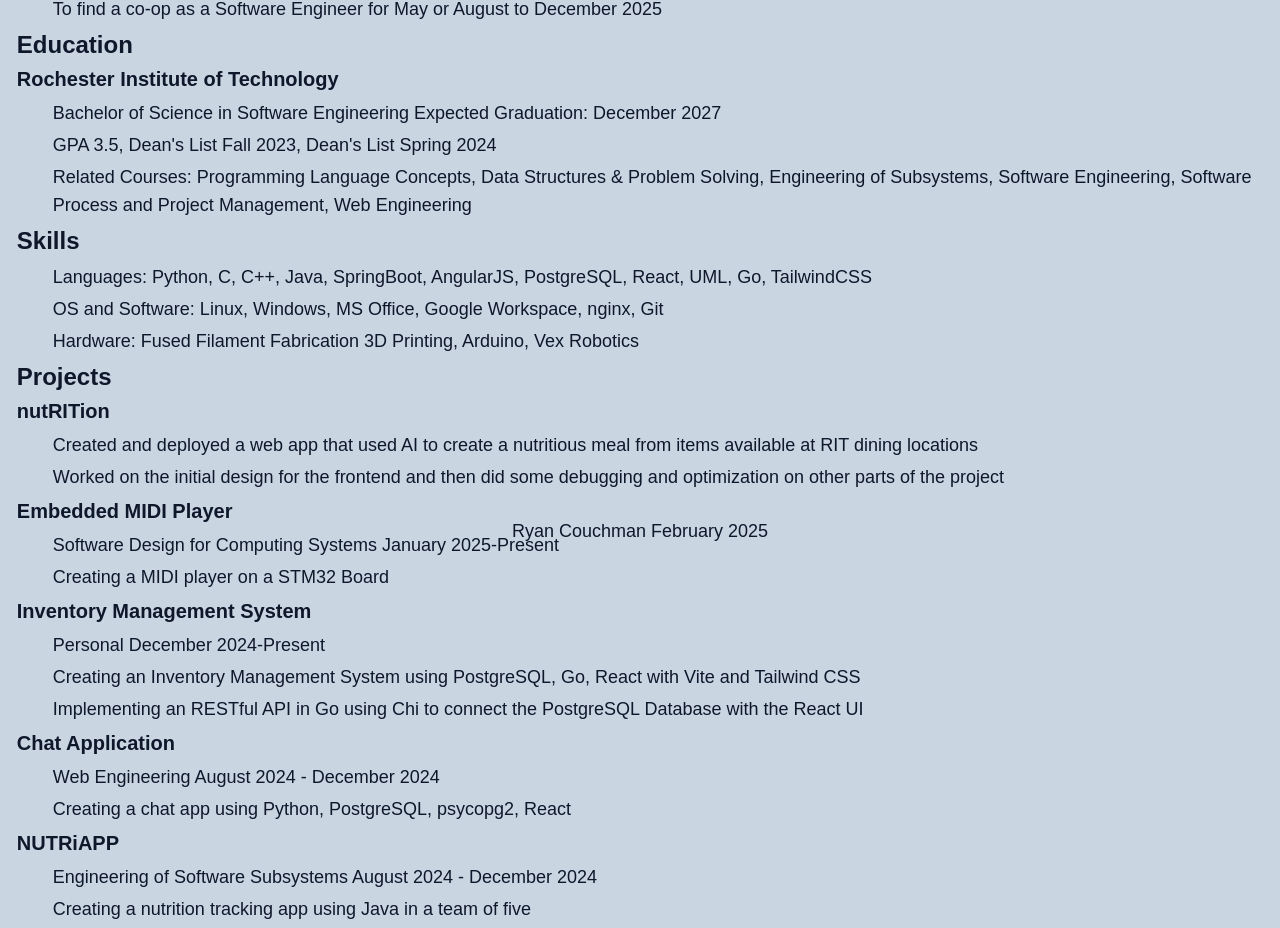
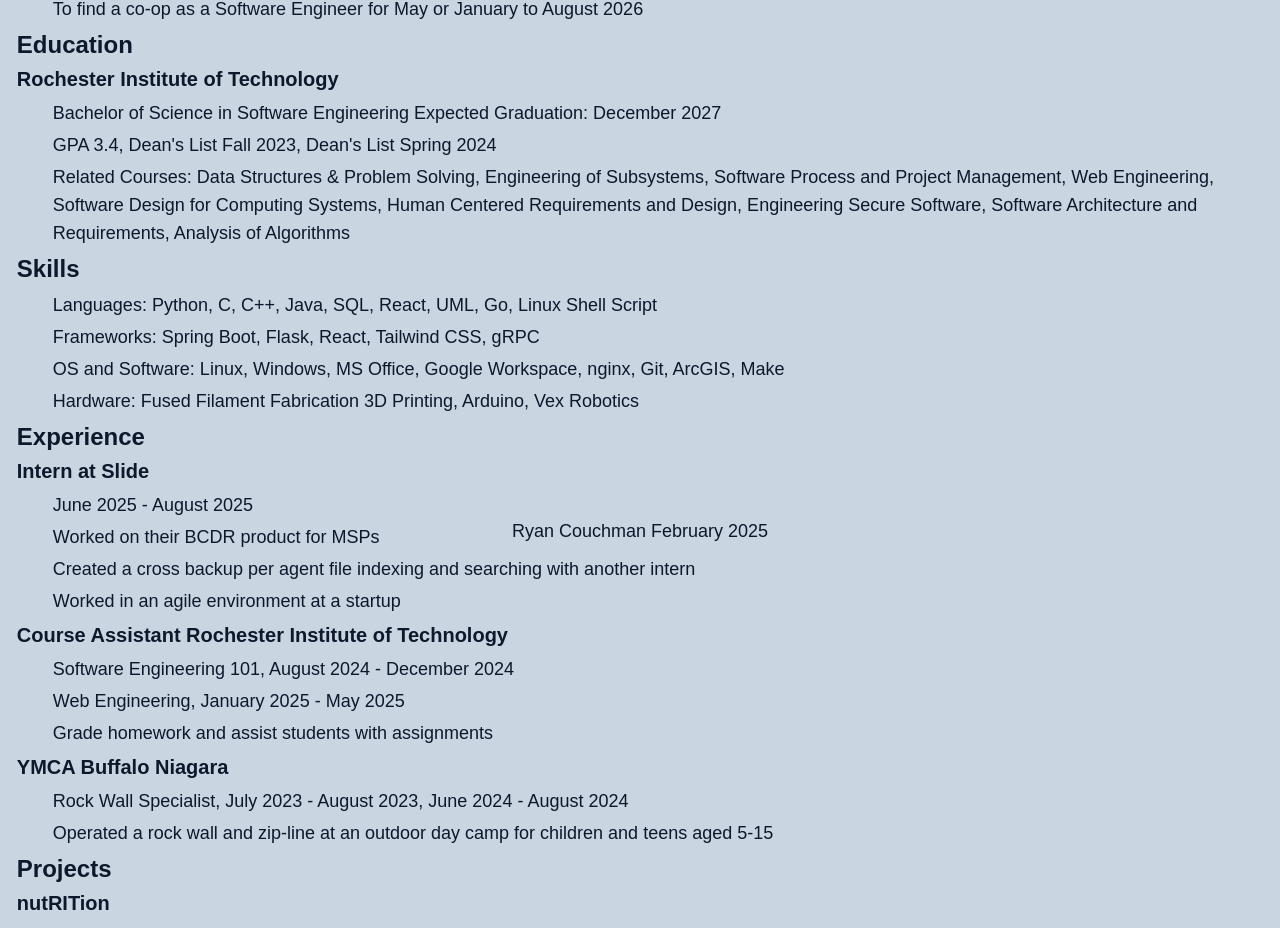
Before and after one commit to CouchCouch/couchcouch.github.io, a Vue app: page /resume in a window 1280 px wide. Shown: the part 255-1183 px from the top of the page. Built offline with nearby package versions, Linux system fonts and the light colour scheme.

Commit message:
Resume and home view updates

```diff
--- a/src/views/HomeView.vue
+++ b/src/views/HomeView.vue
@@ -7,8 +7,11 @@
     <div>
         <h3>Hello, my name is Ryan Couchman</h3>
         <p>Welcome to my personal site. I will use this as a place to feature my projects and share what I am working on with the world</p>
+        <p>I am currently a 3<sup>rd</sup> year software engineering major at RIT seeking internships for spring and summer of 2026</p>
         <div class="mt-4">
             <h3>Current Projects:</h3>
+            <h4>School</h4>
+            <p>Currently enrolled in Software System Requirements and Architecture (SWEN-440), Engineering Secure Software (SWEN-331), Aalysis of Algoritms (CSCI-261), Intro to Bioinformatics (BIOL-130), Maps, Mapping and Geospatial Technology (IGME-382), Introduction to Geographic Information Systems (IGME-384)</p>
             <h4>Inventory Management System</h4>
             <p>Creating a basic inventory management system that will handle basic CRUD operations and a checkout system for items using PostgreSQL, Go, React with Vite and Tailwind CSS</p>
             <p>Work in Progress</p>
--- a/src/views/ResumeView.vue
+++ b/src/views/ResumeView.vue
@@ -5,24 +5,43 @@
             <dd>email: <a href="mailto:rfc3567@g.rit.edu">rfc3567@g.rit.edu</a></dd>
             <dd>LinkedIn: <a href="https://www.linkedin.com/in/ryan-couchman"> www.linkedin.com/in/ryan-couchman</a></dd>
         <dt>Objective</dt>
-            <dd>To find a co-op as a Software Engineer for May or August to December 2025</dd>
+            <dd>To find a co-op as a Software Engineer for May or January to August 2026</dd>
         <dt>Education</dt>
             <dl>
                 <div class="sublist">
                     <dt>Rochester Institute of Technology</dt>
                     <dd>Bachelor of Science in Software Engineering Expected Graduation: December 2027</dd>
-                    <dd>GPA 3.5, Dean's List Fall 2023, Dean's List Spring 2024</dd>
-                    <dd>Related Courses: Programming Language Concepts, Data Structures & Problem Solving, Engineering of Subsystems, Software Engineering, Software Process and Project Management, Web Engineering</dd>
+                    <dd>GPA 3.4, Dean's List Fall 2023, Dean's List Spring 2024</dd>
+                    <dd>Related Courses: Data Structures & Problem Solving, Engineering of Subsystems, Software Process and Project Management, Web Engineering, Software Design for Computing Systems, Human Centered Requirements and Design, Engineering Secure Software, Software Architecture and Requirements, Analysis of Algorithms</dd>
                 </div>
             </dl>
         <dt>Skills</dt>
-            <dd>Languages: Python, C, C++, Java, SpringBoot, AngularJS, PostgreSQL, React, UML, Go, TailwindCSS</dd>
-            <dd>OS and Software: Linux, Windows, MS Office, Google Workspace, nginx, Git</dd>
+            <dd>Languages: Python, C, C++, Java, SQL, React, UML, Go, Linux Shell Script</dd>
+            <dd>Frameworks: Spring Boot, Flask, React, Tailwind CSS, gRPC</dd>
+            <dd>OS and Software: Linux, Windows, MS Office, Google Workspace, nginx, Git, ArcGIS, Make</dd>
             <dd>Hardware: Fused Filament Fabrication 3D Printing, Arduino, Vex Robotics</dd>
+        <dt>Experience</dt>
+        <dl>
+            <div id="sublist" class="sublist">
+                <dt>Intern at Slide</dt>
+                <dd>June 2025 - August 2025</dd>
+                <dd>Worked on their BCDR product for MSPs</dd>
+                <dd>Created a cross backup per agent file indexing and searching with another intern</dd>
+                <dd>Worked in an agile environment at a startup</dd>
+                <dt>Course Assistant Rochester Institute of Technology</dt>
+                <dd>Software Engineering 101, August 2024 - December 2024</dd>
+                <dd>Web Engineering, January 2025 - May 2025</dd>
+                <dd>Grade homework and assist students with assignments</dd>
+                <dt>YMCA Buffalo Niagara</dt>
+                <dd>Rock Wall Specialist, July 2023 - August 2023, June 2024 - August 2024</dd>
+                <dd>Operated a rock wall and zip-line at an outdoor day camp for children and teens aged 5-15</dd>
+            </div>
+        </dl>
         <dt>Projects</dt>
             <dl>
                 <div class="sublist">
                     <dt>nutRITion</dt>
+                        <dd>BrickHack 2025</dd>
                         <dd>Created and deployed a web app that used AI to create a nutritious meal from items available at RIT dining locations</dd>
                         <dd>Worked on the initial design for the frontend and then did some debugging and optimization on other parts of the project</dd>
                     <dt>Embedded MIDI Player</dt>
@@ -48,18 +67,6 @@
                         <dd>Collaborated in a team of four using Agile and Scrum methodologies</dd>
                 </div>
             </dl>
-        <dt>Experience</dt>
-            <dl>
-                <div id="sublist" class="sublist">
-                    <dt>Course Assistant Rochester Institute of Technology</dt>
-                        <dd>Software Engineering 101, August 2024 - December 2024</dd>
-                        <dd>Web Engineering, January 2025 - May 2025</dd>
-                        <dd>Grade homework and assist students with assignments</dd>
-                    <dt>YMCA Buffalo Niagara</dt>
-                        <dd>Rock Wall Specialist, July 2023 - August 2023, June 2024 - August 2024</dd>
-                        <dd>Operated a rock wall and zip-line at an outdoor day camp for children and teens aged 5-15</dd>
-                </div>
-            </dl>
         <dt>Awards</dt>
             <dd>2<sup>nd</sup> place RIT ASA Datafest 2024</dd>
             <dd>3<sup>rd</sup> place ClayHack 2023</dd>
```
